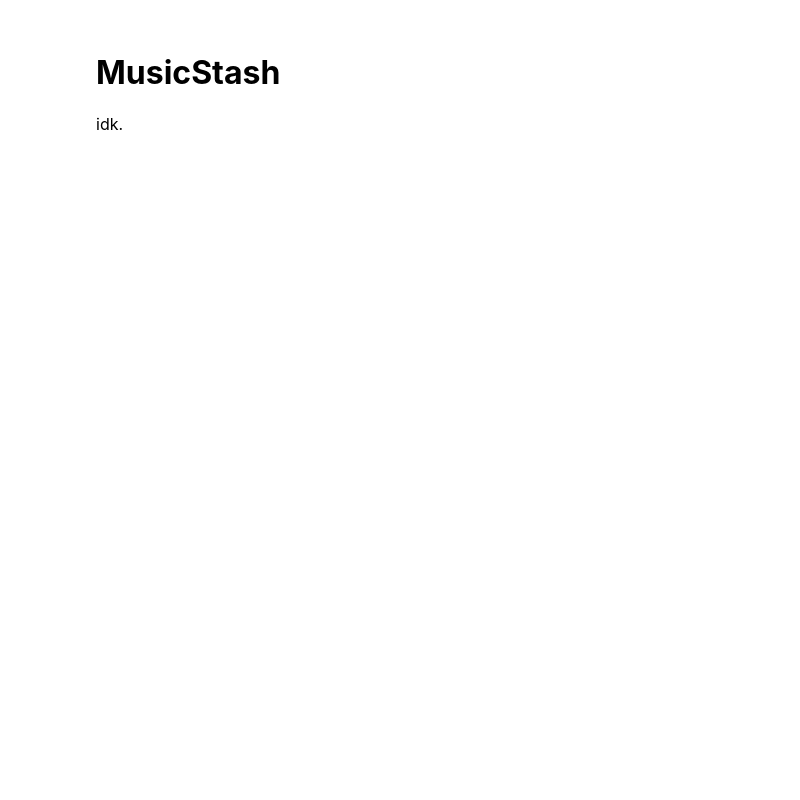
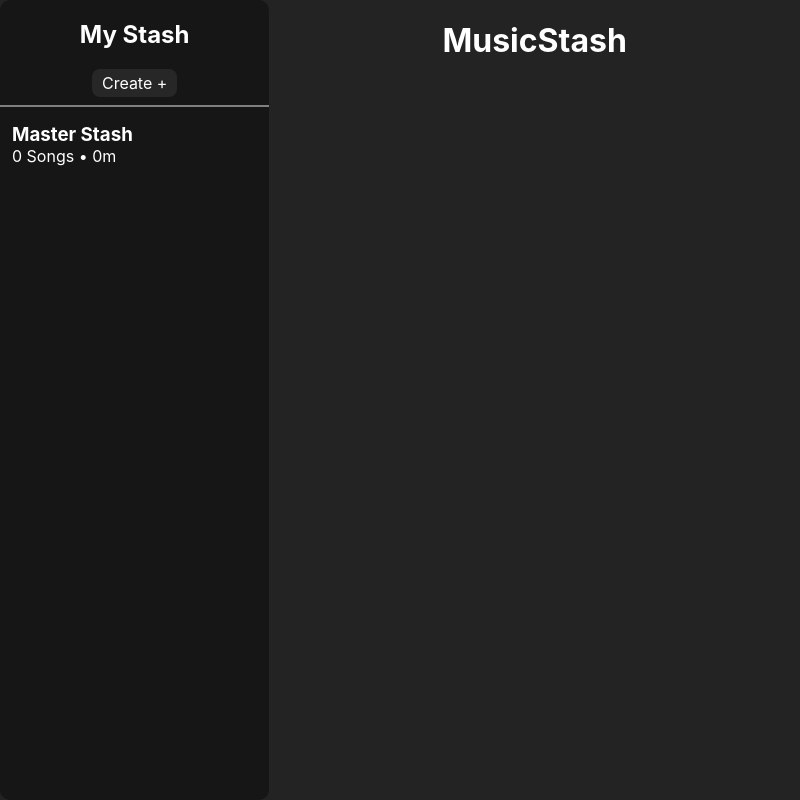
Before and after one commit to Superchicken962/music-player-app, an Electron app: page src/index.html in a window 800 px wide. Drawn offline with Linux system fonts and the light colour scheme.

Commit message:
Add basic layout and style

```diff
--- a/src/index.css
+++ b/src/index.css
@@ -1,7 +1,98 @@
+:root {
+    --primary: rgb(35, 35, 35);
+    --secondary: rgb(22, 22, 22);
+    --tertiary: rgb(39,39,39);
+    --sub_tertiary: rgb(50, 50, 50);
+    --subtle: rgb(128, 128, 128);
+    --text: white;
+}
+:root.light {
+    --primary: rgb(225, 225, 225);
+    --secondary: rgb(190, 190, 190);
+    --tertiary: rgb(155, 155, 155);
+    --sub_tertiary: rgb(180, 180, 180);
+    --subtle: rgb(3,3,3);
+    --text: black;
+}
+
+html {
+    height: 100%;
+}
+
 body {
-  font-family: -apple-system, BlinkMacSystemFont, 'Segoe UI', Roboto, Helvetica,
+    font-family: -apple-system, BlinkMacSystemFont, 'Segoe UI', Roboto, Helvetica,
     Arial, sans-serif;
-  margin: auto;
-  max-width: 38rem;
-  padding: 2rem;
+    margin: auto;
+    color: var(--text);
+    background-color: var(--primary);
 }
+
+.main {
+    display: grid;
+    margin: auto;
+    grid-template-areas:
+        'stashList stashList display display display'
+        'stashList stashList display display display';
+    grid-template-columns: 0.25fr auto auto auto auto;
+    border-radius: 15px;
+    width: 100%;
+    height: 100vh;
+}
+
+.stashList {
+    display: block;
+    position: relative;
+    grid-area: stashList;
+    background-color: var(--secondary);
+    border-radius: 10px;
+    max-width: 400px;
+}
+.stashList h2 {
+    text-align: center;
+}
+.stashList .stash {
+    display: block;
+    margin: auto;
+    padding: 8px 12px;
+    border-radius: 8px;
+    margin-bottom: 5px;
+}
+.stashList .stash:hover, .stashList.selected {
+    background-color: var(--tertiary);
+    cursor: pointer;
+}
+.stashList .stash * {
+    display: block;
+    margin: auto;
+}
+
+.pageDisplay {
+    display: block;
+    position: relative;
+    grid-area: display;
+}
+
+.mainTitle {
+    text-align: center;
+}
+
+.button {
+    display: block;
+    margin: auto;
+    border-radius: 8px;
+    width: fit-content;
+    background-color: var(--tertiary);
+    padding: 4px 10px;
+    margin-bottom: 5px;
+}
+.button:hover {
+    background-color: var(--sub_tertiary);
+    cursor: pointer;
+}
+.button.inline {
+    display: inline-block;
+}
+
+hr {
+    border: 1px solid var(--subtle);
+}
--- a/src/index.html
+++ b/src/index.html
@@ -6,7 +6,38 @@
     <link rel="stylesheet" href="index.css"/>
 </head>
 <body>
-    <h1>MusicStash</h1>
-    <p>idk.</p>
+    <div class="main">
+        <div class="stashList">
+            <h2>My Stash</h2>
+            <div class="controls">
+                <a class="button createStashBtn">Create +</a>
+            </div>
+
+            <hr>
+
+            <div class="stashes">
+                <div class="stash">
+                    <h3>Master Stash</h3>
+                    <p>0 Songs • 0m</p>
+                </div>
+
+                <!-- <div class="stash">
+                    <h3>Stash Name</h3>
+                    <p>17 Songs • 1h 39m</p>
+                </div>
+
+                <div class="stash">
+                    <h3>Stash Name</h3>
+                    <p>11 Songs • 57m</p>
+                </div> -->
+            </div>
+        </div>
+
+        <div class="pageDisplay">
+            <div class="mainTitle">
+                <h1>MusicStash</h1>
+            </div>
+        </div>
+    </div>
 </body>
 </html>
```
